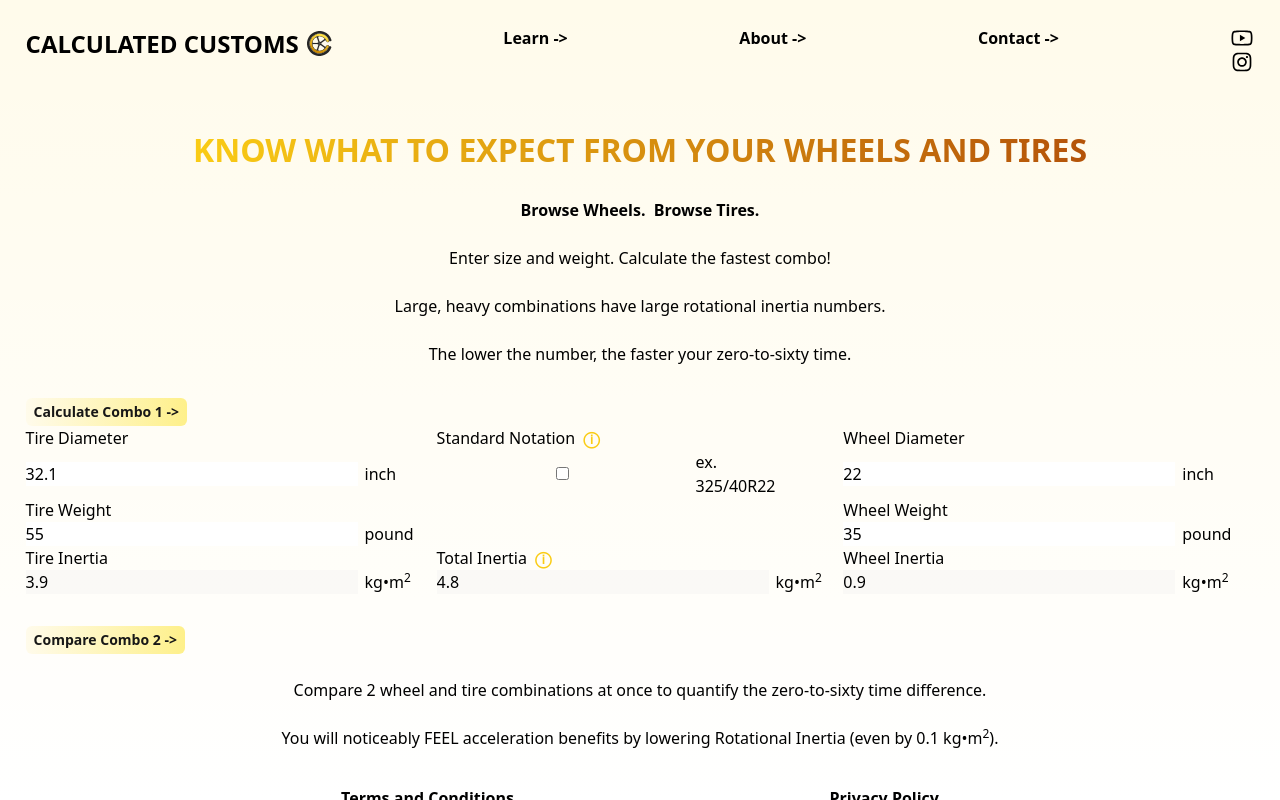
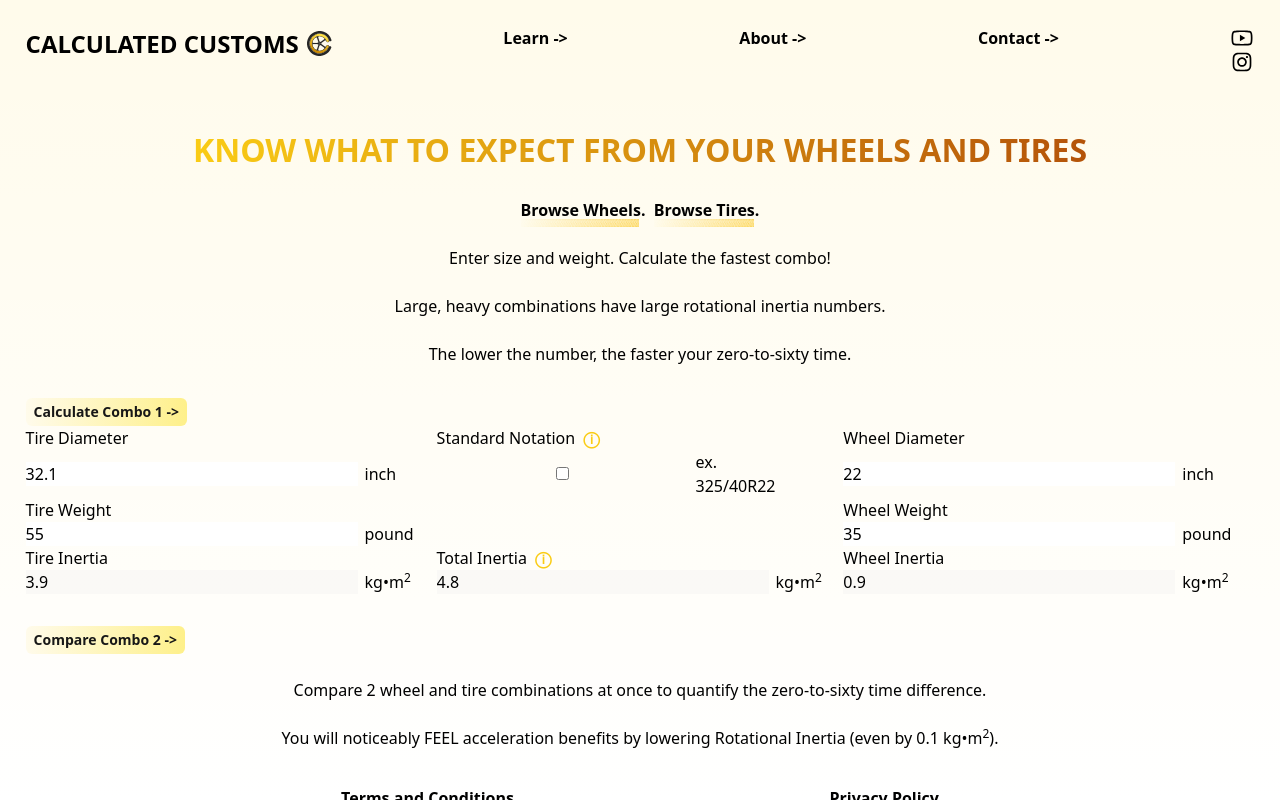
Before and after one commit to RamonJOrtega/calculated-customs, a Next.js app: page / in a window 1280 px wide. Built offline with nearby package versions, Linux system fonts and the light colour scheme.

Commit message:
make links in paragraphs styled with tire tread underline in globals.css

```diff
--- a/app/about/page.tsx
+++ b/app/about/page.tsx
@@ -22,8 +22,8 @@ export default function LearnPage() {
                     <br></br>
                     <h1 >ABOUT US</h1>
 
-                    <p  >
-                        <a href="https://www.tkqlhce.com/click-100641204-10377976">Find your wheels</a>.&#160;
+                    <p>
+                    <a href="https://www.tkqlhce.com/click-100641204-10377976">Find your wheels</a>.&#160;
                         <a href="https://www.kqzyfj.com/click-100641204-10377851">Find your tires</a>.&#160;
                         <a href="/">Compare</a>.
                     </p>
--- a/app/globals.css
+++ b/app/globals.css
@@ -170,19 +170,20 @@ a {
   font-weight: bold;
 }
 
-/* a {
+p a {
   position: relative;
   text-decoration: none;
 }
 
-a::after {
+p a::after {
   content: "";
   position: absolute;
-  bottom: -2px;
+  bottom: -.4em;
   left: 0;
-  width: 100%;
-  height: .75em;
+  width: 95%;
+  height: .5em;
   background-image: linear-gradient(to right, #facc15, #b45309);
+  background-image: linear-gradient(to right, #FFFBEB, #FCD34D);
   background-position: 0 100%;
   background-repeat: no-repeat;
   background-size: 100%;
@@ -190,7 +191,7 @@ a::after {
   mask-size: contain;
   -webkit-mask-repeat: repeat-x;
   mask-repeat: repeat-x;
-} */
+}
 
 
 input::-webkit-outer-spin-button,
```
Also changed, not shown: app/vecteezy_tire-clipart-design-illustration_9306198_372.png (added).
